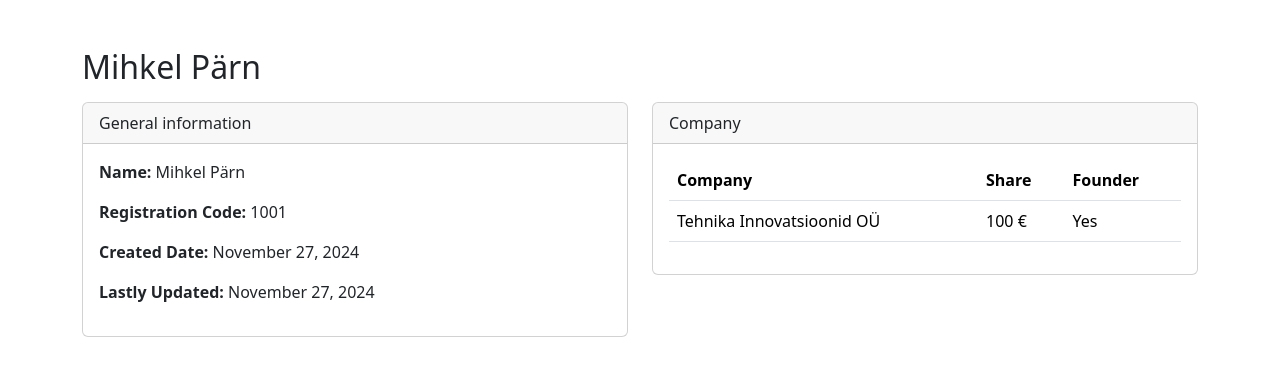
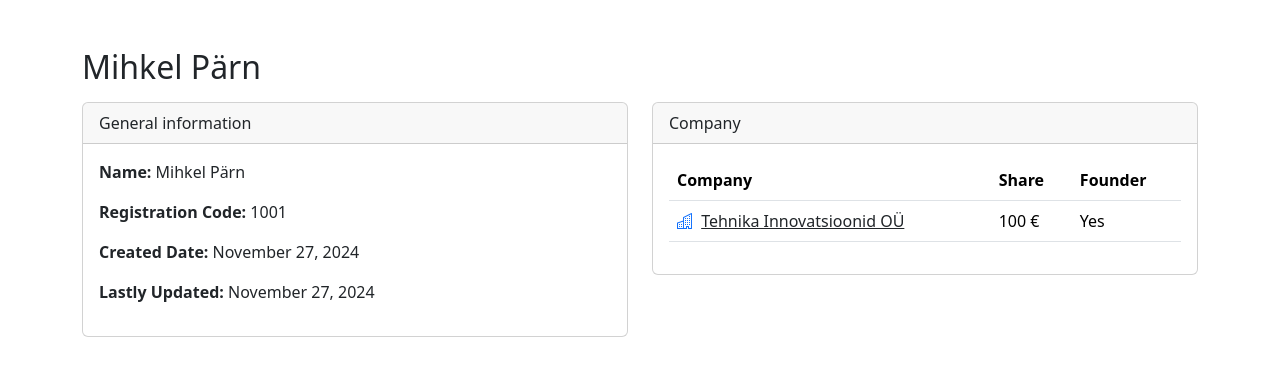
Before and after one commit to stennn2001/prooviulesanne, a Django app: page /company/details/person/1/ in a window 1280 px wide. Shown: the part 56-432 px from the top of the page. Run offline with Django 5.2, Linux system fonts and the light colour scheme; data comes from the database, SQL or seed files in the repository; some libraries are stand-ins or nearby versions.

Commit message:
update person detail

```diff
--- a/templates/business_registry/person_detail.html
+++ b/templates/business_registry/person_detail.html
@@ -54,7 +54,9 @@
                             {% for holder in shareholder_company %}
                             <tr>
                                 <td>
-                                    {{ holder.company_id.name }}
+                                    <i class="bi bi-building text-primary pe-1"></i>
+                                        <span>
+                                            <a class="link-dark" href="{% url 'company_detail' holder.company_id.id %}">{{ holder.company_id.name }}</a></span>
                                 </td>
                                 <td>{{ holder.share_amount|price}}</td>
                                 <td>{% if holder.is_founder %}Yes{% else %}No{% endif %}</td>
```
